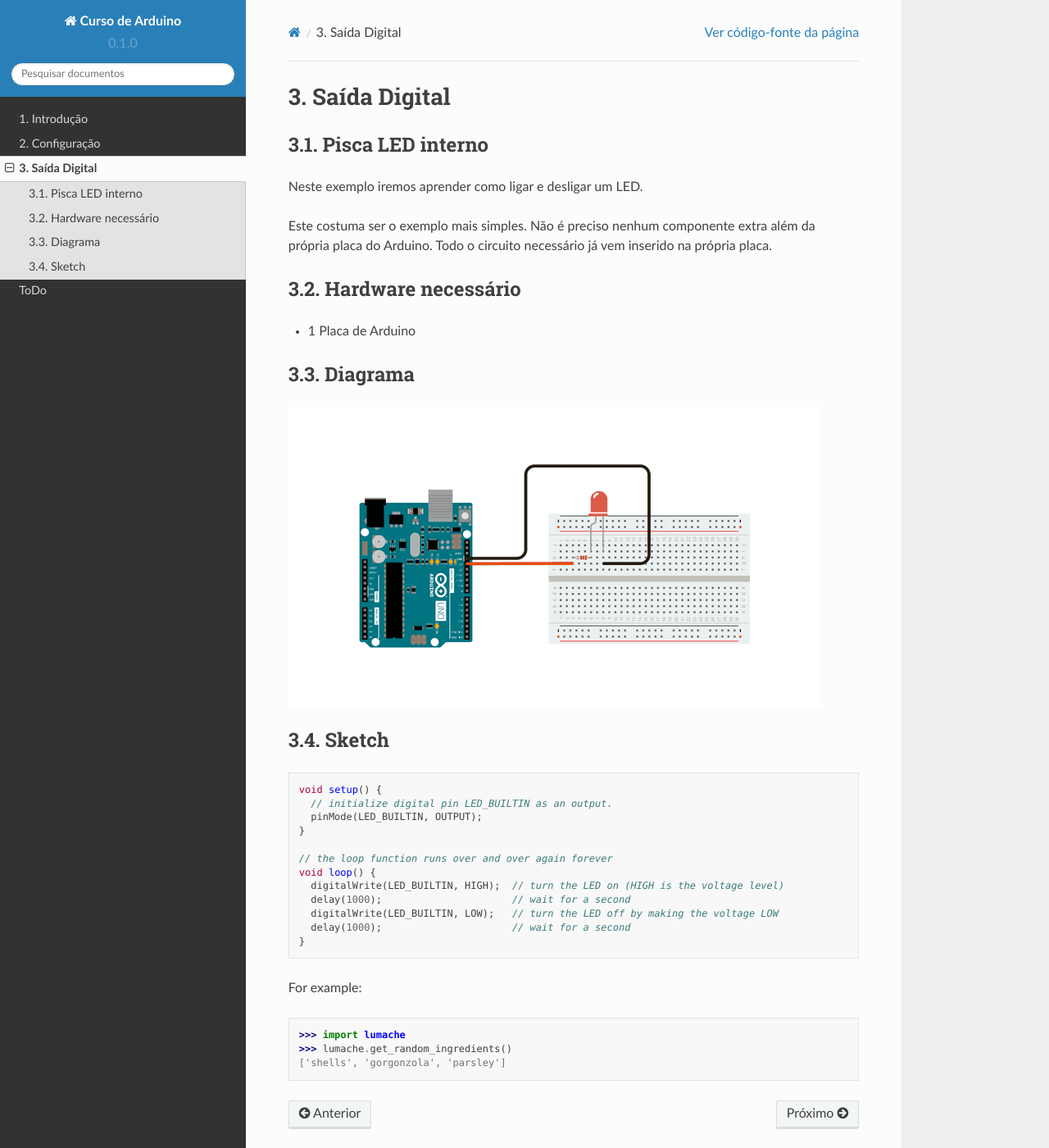
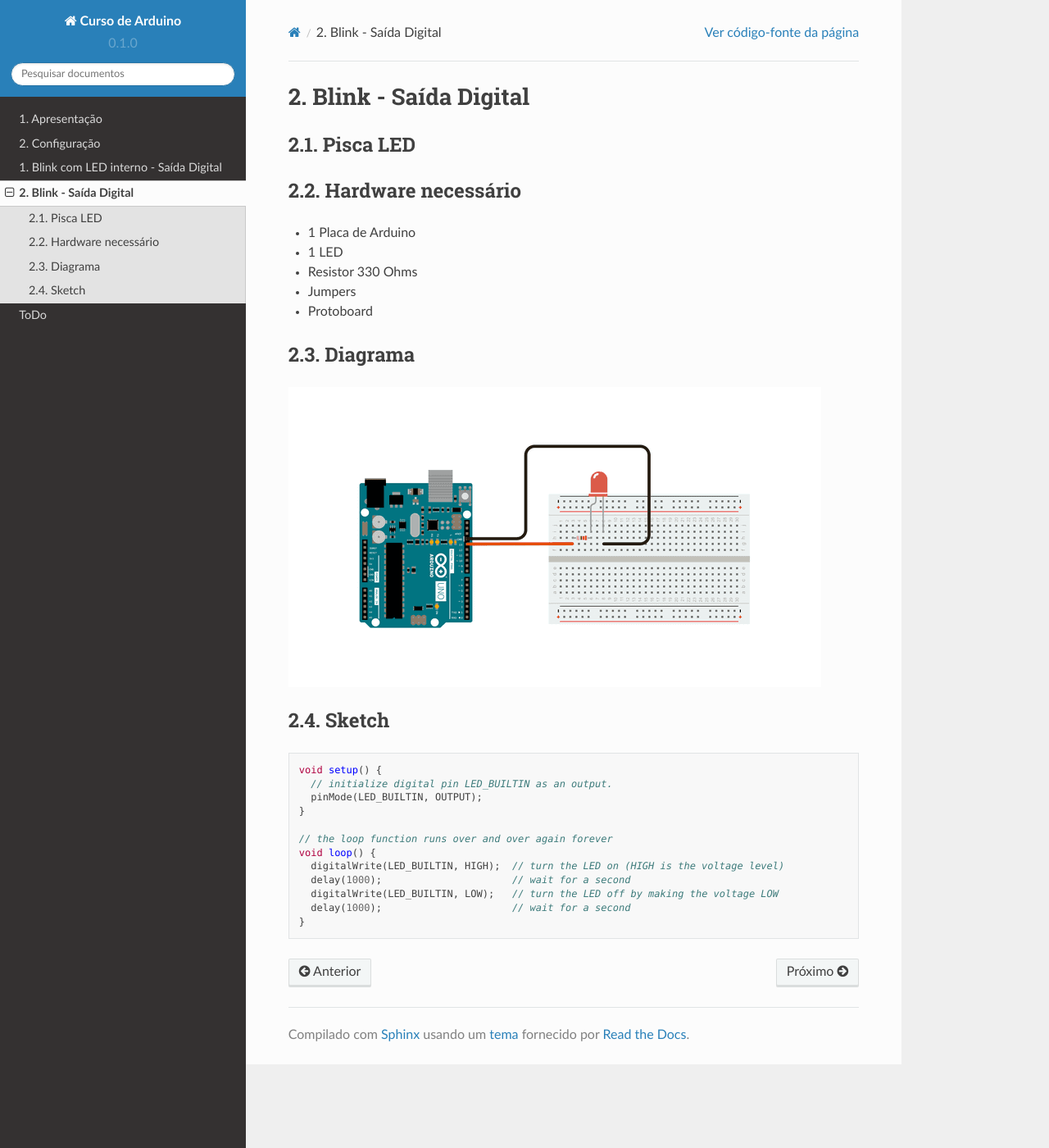
Before and after one commit to felipex/curso_arduino, a Sphinx documentation site: the page built from docs/source/exemplos/blink.rst, in a window 1280 px wide and 1400 px high. Shown: the whole window at 82% size. Built offline with Sphinx 7.4.7 and the Read the Docs theme 2.0.0, drawn with Linux system fonts in a browser that asks for light colours.

Commit message:
Nova versão

```diff
--- a/docs/source/introducao.rst
+++ b/docs/source/apresentacao.rst
@@ -1,4 +1,4 @@
-Introdução
-==========
+Apresentação
+============
 
 O Arduino é uma plataforma de desenvolvimento que nos permite interagir com o mundo a nossa volta. Podemos ler sinais do ambiente e realizar ações nesse mesmo ambiente ou em outros dispositivos.
--- a/docs/source/exemplo01.rst
+++ b/docs/source/exemplos/blink.rst
@@ -1,24 +1,23 @@
-Saída Digital
-=============
+Blink - Saída Digital
+=====================================
 
-Pisca LED interno
+Pisca LED
 -----------------
-
-Neste exemplo iremos aprender como ligar e desligar um LED.
-
-Este costuma ser o exemplo mais simples. Não é preciso nenhum componente extra além da própria placa do Arduino. Todo o circuito necessário já vem inserido na própria placa.
 
 
 Hardware necessário
 -------------------
 
 * 1 Placa de Arduino
-
+* 1 LED
+* Resistor 330 Ohms
+* Jumpers
+* Protoboard
 
 Diagrama
 --------
 
-.. figure:: img/exemplo01-1.png
+.. figure:: ../img/exemplo01-1.png
 
 
 Sketch
@@ -38,12 +37,3 @@ Sketch
 	  digitalWrite(LED_BUILTIN, LOW);   // turn the LED off by making the voltage LOW
 	  delay(1000);                      // wait for a second
 	}
-
-
-
-
-For example:
-
->>> import lumache
->>> lumache.get_random_ingredients()
-['shells', 'gorgonzola', 'parsley']
```
Also changed, not shown: docs/source/exemplos/blink_builtin.rst (added, +47 -0 lines), docs/source/index.rst (+19 -6 lines), docs/source/conf.py (line endings or trailing spaces), docs/source/img/schematic-blink.png (added), 13 other files.
